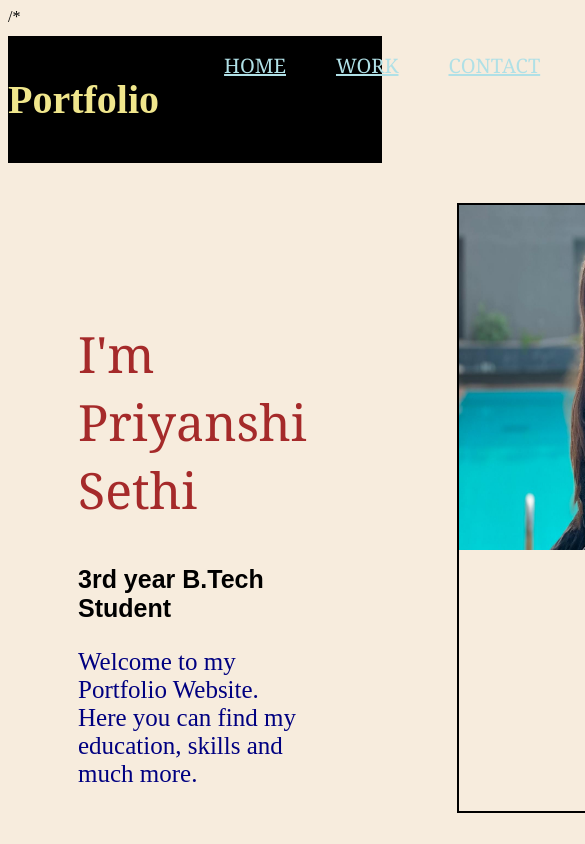
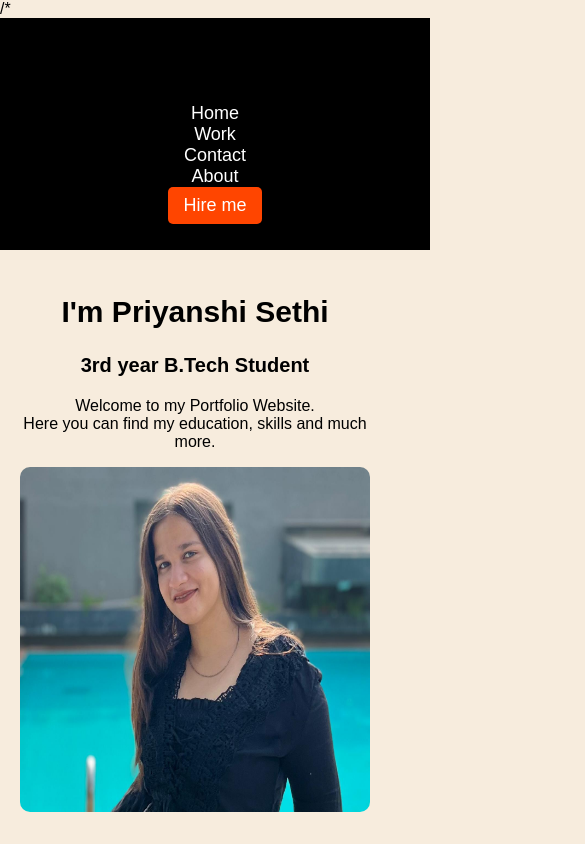
Before and after one commit to Priyanshi0419/Priyanshi-s_Portfolio, a plain HTML site: page index.html in a window 390 px wide. Shown: the top 844 px of the page, 585 px wide, since content can reach past the window. Drawn offline with Linux system fonts and the light colour scheme; files whose address does not match are found by name.

Commit message:
Update style.css

```diff
--- a/style.css
+++ b/style.css
@@ -1,4 +1,4 @@
-body{
+/*body{
     background-color:rgb(247, 236, 221);
 }
 nav{
@@ -122,4 +122,68 @@ h6{
     text-align: left;
     padding-left:20px;
     margin-bottom:200px;
-}
+}*/
+ body {
+        background-color: rgb(247, 236, 221);
+        font-family: Arial, sans-serif;
+        margin: 0;
+        padding: 0;
+    }
+    nav {
+        width: 100%;
+        display: flex;
+        justify-content: space-between;
+        align-items: center;
+        background-color: black;
+        padding: 10px 20px;
+    }
+    ul {
+        display: flex;
+        list-style: none;
+        padding: 0;
+    }
+    ul li a, #hire {
+        color: white;
+        margin: 0 15px;
+        text-decoration: none;
+        font-size: 18px;
+    }
+    #hire {
+        background: orangered;
+        padding: 8px 15px;
+        border: none;
+        border-radius: 5px;
+        cursor: pointer;
+    }
+    .container {
+        display: flex;
+        flex-wrap: wrap;
+        align-items: center;
+        justify-content: center;
+        text-align: center;
+        padding: 20px;
+    }
+    #image img {
+        width: 100%;
+        max-width: 350px;
+        border-radius: 10px;
+    }
+    @media (max-width: 768px) {
+        nav {
+            flex-direction: column;
+            align-items: center;
+        }
+        ul {
+            flex-direction: column;
+            text-align: center;
+        }
+        .container {
+            flex-direction: column;
+        }
+        h2 {
+            font-size: 30px;
+        }
+        h3 {
+            font-size: 20px;
+        }
+    }
```
